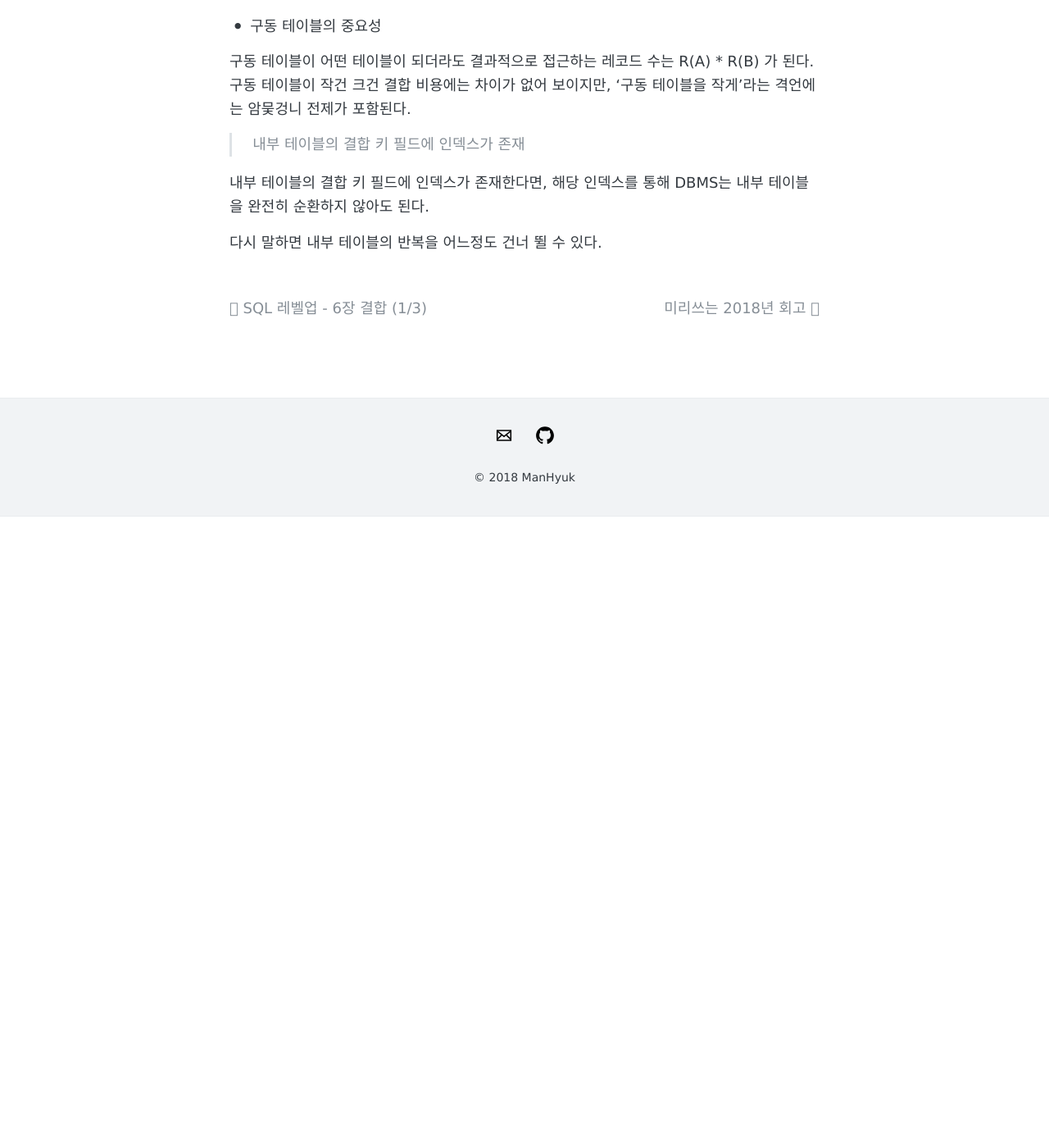
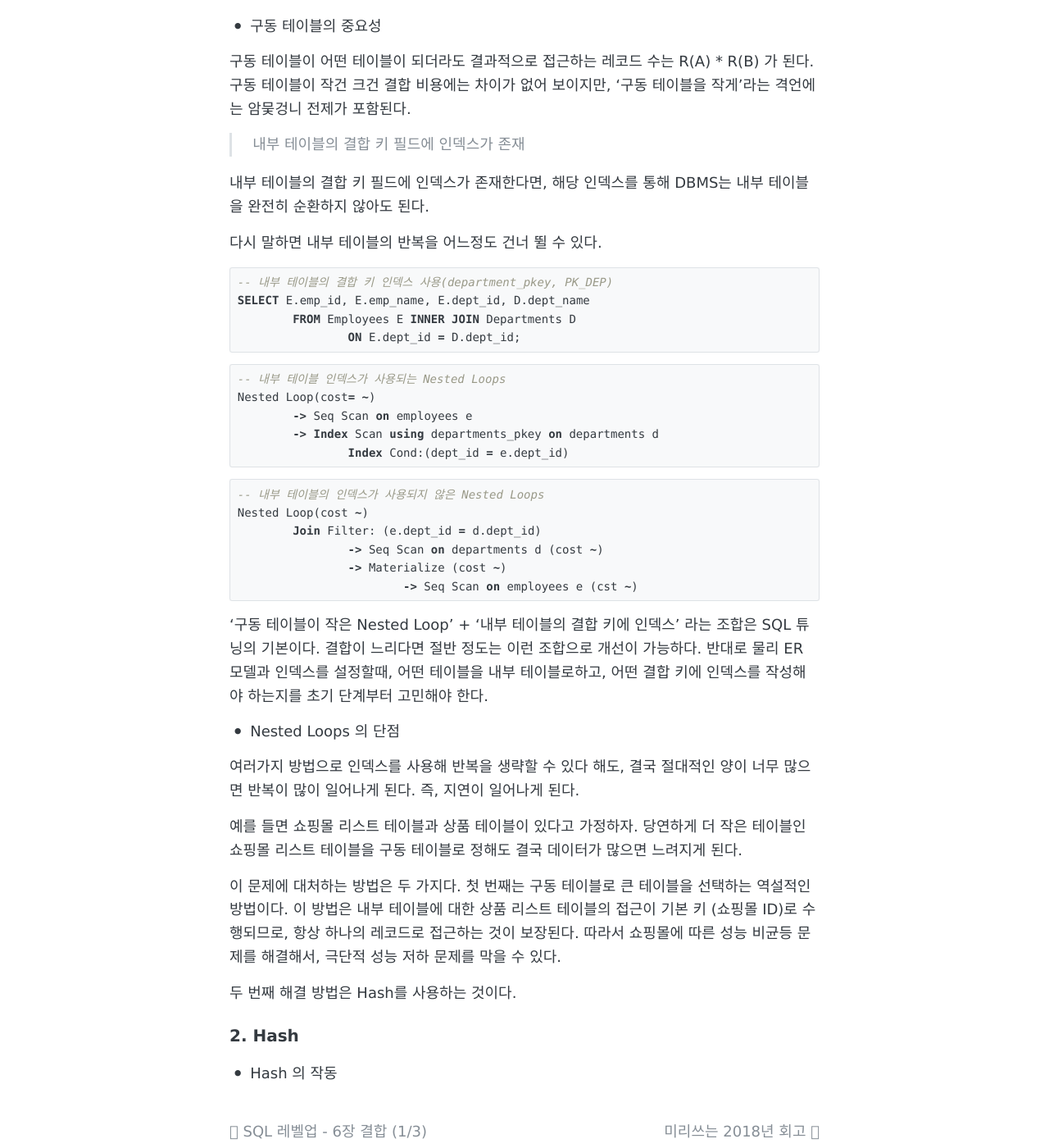
Before and after one commit to ManHyuk/ManHyuk.github.io, a Jekyll site: the page built from _posts/2018-12-03-sql-level-up-6-2.md, in a window 1280 px wide and 1400 px high, scrolled down 1045 px. Shown: the whole window at 82% size. Built offline with Jekyll 4.4.1, drawn with Linux system fonts in a browser that asks for light colours; comment, search, counter and statistics services are not loaded; before the commit the page ends 1675 px from its top, so only the background shows below that; some of the changed text lies outside the part shown.

Commit message:
add sql-level-up-6-2.md

````diff
--- a/_posts/2018-12-03-sql-level-up-6-2.md
+++ b/_posts/2018-12-03-sql-level-up-6-2.md
@@ -21,7 +21,7 @@ SQL에서 결합 연산을 수행할 대 내부적으로 선택되는 알고리
 
 
 
-#### 1. Nested Loops
+### 1. Nested Loop
 
 
 
@@ -47,3 +47,59 @@ SQL에서 결합은 한 번에 두 개의 테이블만 결합하므로 본질적
 내부 테이블의 결합 키 필드에 인덱스가 존재한다면, 해당 인덱스를 통해 DBMS는 내부 테이블을 완전히 순환하지 않아도 된다.
 
 다시 말하면 내부 테이블의 반복을 어느정도 건너 뛸 수 있다.
+
+```sql
+-- 내부 테이블의 결합 키 인덱스 사용(department_pkey, PK_DEP)
+SELECT E.emp_id, E.emp_name, E.dept_id, D.dept_name
+	FROM Employees E INNER JOIN Departments D
+		ON E.dept_id = D.dept_id;
+```
+
+
+
+
+
+```sql
+-- 내부 테이블 인덱스가 사용되는 Nested Loops
+Nested Loop(cost= ~)
+	-> Seq Scan on employees e
+	-> Index Scan using departments_pkey on departments d
+		Index Cond:(dept_id = e.dept_id)
+```
+
+
+
+```sql
+-- 내부 테이블의 인덱스가 사용되지 않은 Nested Loops
+Nested Loop(cost ~)
+	Join Filter: (e.dept_id = d.dept_id)
+		-> Seq Scan on departments d (cost ~)
+		-> Materialize (cost ~)
+			-> Seq Scan on employees e (cst ~)
+```
+
+
+
+
+
+'구동 테이블이 작은 Nested Loop' + '내부 테이블의 결합 키에 인덱스' 라는 조합은 SQL 튜닝의 기본이다. 결합이 느리다면 절반 정도는 이런 조합으로 개선이 가능하다. 반대로 물리 ER 모델과 인덱스를 설정할때, 어떤 테이블을 내부 테이블로하고, 어떤 결합 키에 인덱스를 작성해야 하는지를 초기 단계부터 고민해야 한다.
+
+
+
+- Nested Loops 의 단점
+
+여러가지 방법으로 인덱스를 사용해 반복을 생략할 수 있다 해도, 결국 절대적인 양이 너무 많으면 반복이 많이 일어나게 된다. 즉, 지연이 일어나게 된다.
+
+예를 들면 쇼핑몰 리스트 테이블과 상품 테이블이 있다고 가정하자. 당연하게 더 작은 테이블인 쇼핑몰 리스트 테이블을 구동 테이블로 정해도 결국 데이터가 많으면 느려지게 된다.
+
+이 문제에 대처하는 방법은 두 가지다. 첫 번째는 구동 테이블로 큰 테이블을 선택하는 역설적인 방법이다. 이 방법은 내부 테이블에 대한 상품 리스트 테이블의 접근이 기본 키 (쇼핑몰 ID)로 수행되므로, 항상 하나의 레코드로 접근하는 것이 보장된다.  따라서 쇼핑몰에 따른 성능 비균등 문제를 해결해서, 극단적 성능 저하 문제를 막을 수 있다.
+
+두 번째 해결 방법은 Hash를 사용하는 것이다.
+
+
+
+### 2. Hash
+
+
+
+- Hash 의 작동
````
